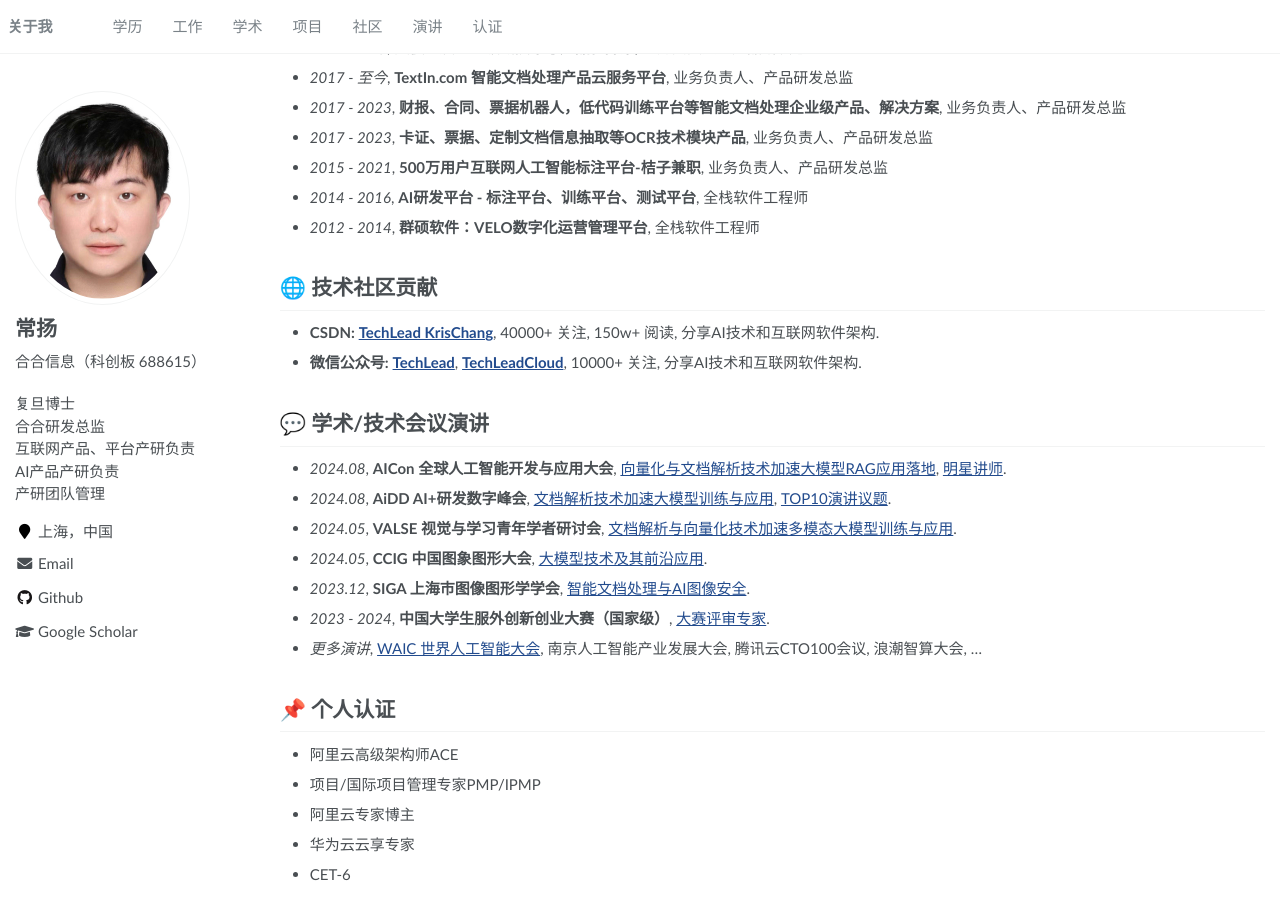
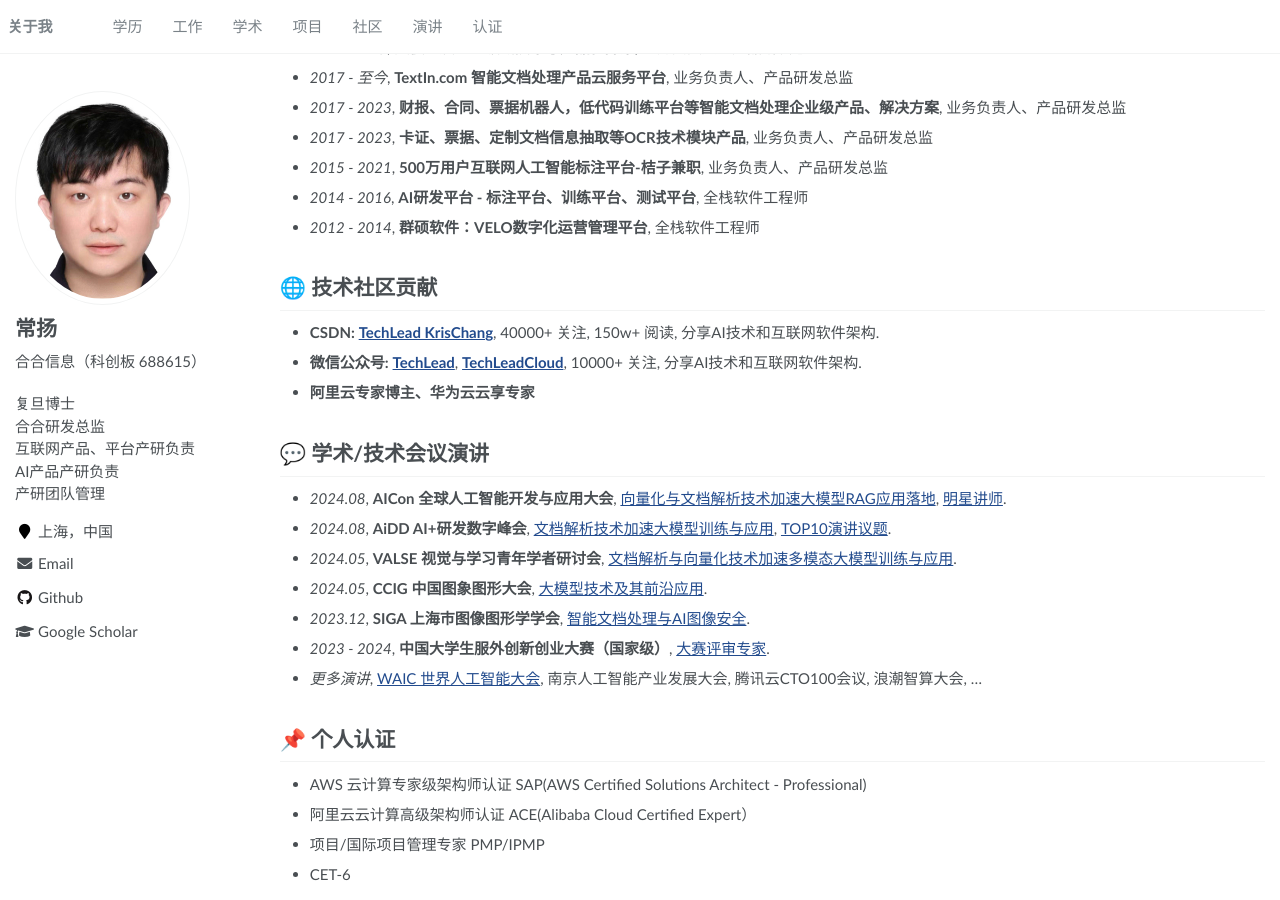
Before and after one commit to yangchangcy/yangchangcy.github.io, a Jekyll site: the page built from _pages/about.md, in a window 1280 px wide and 900 px high, scrolled down 778 px. Built offline with Jekyll 4.4.1, drawn with Linux system fonts in a browser that asks for light colours.

Commit message:
Update about.md

```diff
--- a/_pages/about.md
+++ b/_pages/about.md
@@ -79,6 +79,8 @@
 
 - **微信公众号:** [**TechLead**](https://raw.githubusercontent.com/yangchangcy/zh/refs/heads/main/images/wechat1.jpg), [**TechLeadCloud**](https://raw.githubusercontent.com/yangchangcy/zh/refs/heads/main/images/wechat2.jpg), 10000+ 关注, 分享AI技术和互联网软件架构.
 
+- **阿里云专家博主、华为云云享专家**
+
 <span class='anchor' id='speech'></span>
 # 💬 学术/技术会议演讲
 
@@ -99,8 +101,7 @@
 <span class='anchor' id='certification'></span>
 # 📌 个人认证
 
-- 阿里云高级架构师ACE
-- 项目/国际项目管理专家PMP/IPMP
-- 阿里云专家博主
-- 华为云云享专家
+- AWS 云计算专家级架构师认证 SAP(AWS Certified Solutions Architect - Professional)
+- 阿里云云计算高级架构师认证 ACE(Alibaba Cloud Certified Expert）
+- 项目/国际项目管理专家 PMP/IPMP
 - CET-6
```
